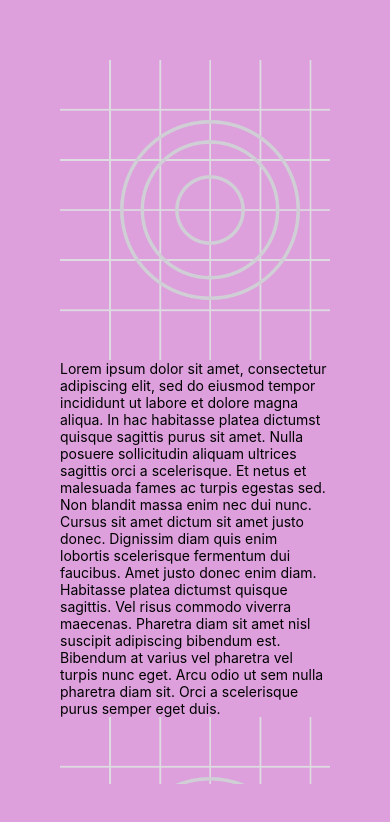
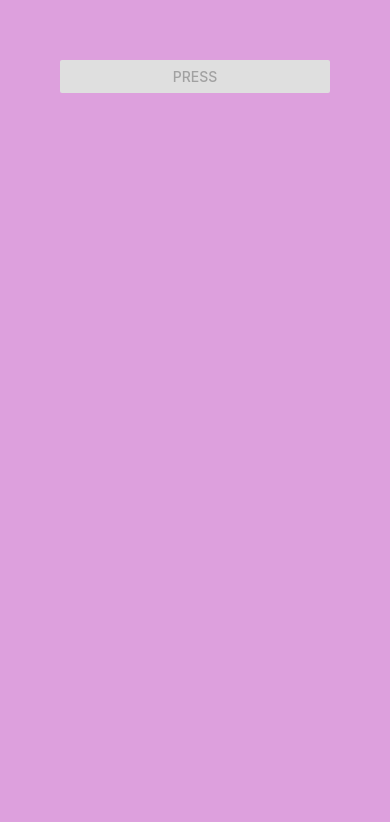
Before and after one commit to james-kwon97/Learning-React-Native, a React Native app in the folder CoreComponents/: screen / in a window 390 px wide. Shown: the top 822 px of the page. Built offline with nearby package versions, Linux system fonts and the light colour scheme.

Commit message:
Added button features and how to customize and disable it

```diff
--- a/CoreComponents/App.js
+++ b/CoreComponents/App.js
@@ -1,27 +1,15 @@
-import { View, Text, Image, ScrollView } from 'react-native'
-const logoImg = require('./assets/adaptive-icon.png')
+import { View, Button } from 'react-native'
+// const logoImg = require('./assets/adaptive-icon.png')
 
 export default function App() {
   return (
     <View style={{ flex: 1, backgroundColor: 'plum', padding: 60 }}>
-      <ScrollView>
-        <Image source={logoImg} style={{ width: 300, height: 300 }} />
-        <Text>
-          Lorem ipsum dolor sit amet, consectetur adipiscing elit, sed do
-          eiusmod tempor incididunt ut labore et dolore magna aliqua. In hac
-          habitasse platea dictumst quisque sagittis purus sit amet. Nulla
-          posuere sollicitudin aliquam ultrices sagittis orci a scelerisque. Et
-          netus et malesuada fames ac turpis egestas sed. Non blandit massa enim
-          nec dui nunc. Cursus sit amet dictum sit amet justo donec. Dignissim
-          diam quis enim lobortis scelerisque fermentum dui faucibus. Amet justo
-          donec enim diam. Habitasse platea dictumst quisque sagittis. Vel risus
-          commodo viverra maecenas. Pharetra diam sit amet nisl suscipit
-          adipiscing bibendum est. Bibendum at varius vel pharetra vel turpis
-          nunc eget. Arcu odio ut sem nulla pharetra diam sit. Orci a
-          scelerisque purus semper eget duis.
-        </Text>
-        <Image source={logoImg} style={{ width: 300, height: 300 }} />
-      </ScrollView>
+      <Button
+        title="Press"
+        onPress={() => console.log('Button pressed')}
+        color="midnightblue"
+        disabled
+      ></Button>
     </View>
   )
 }
```
